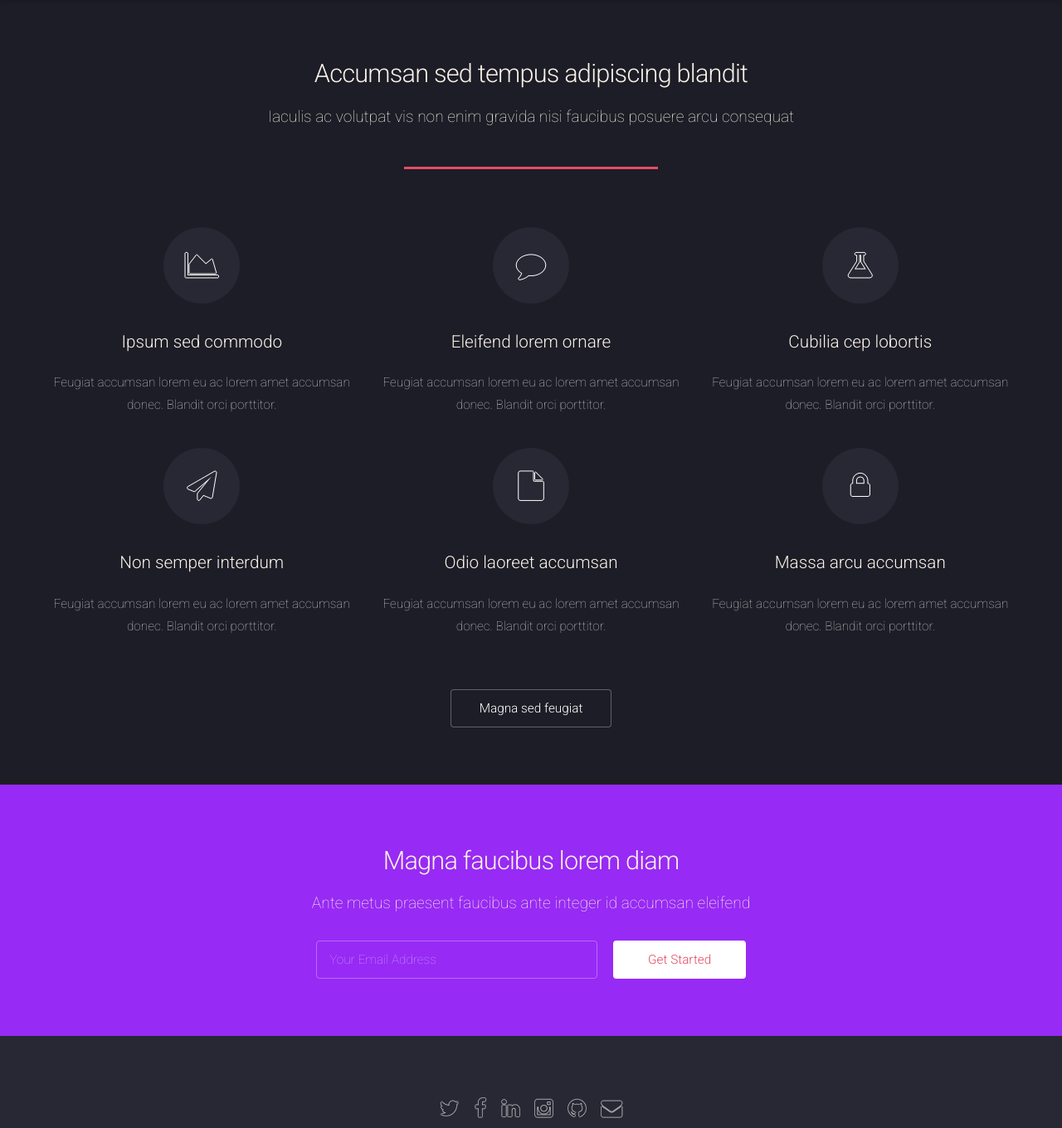
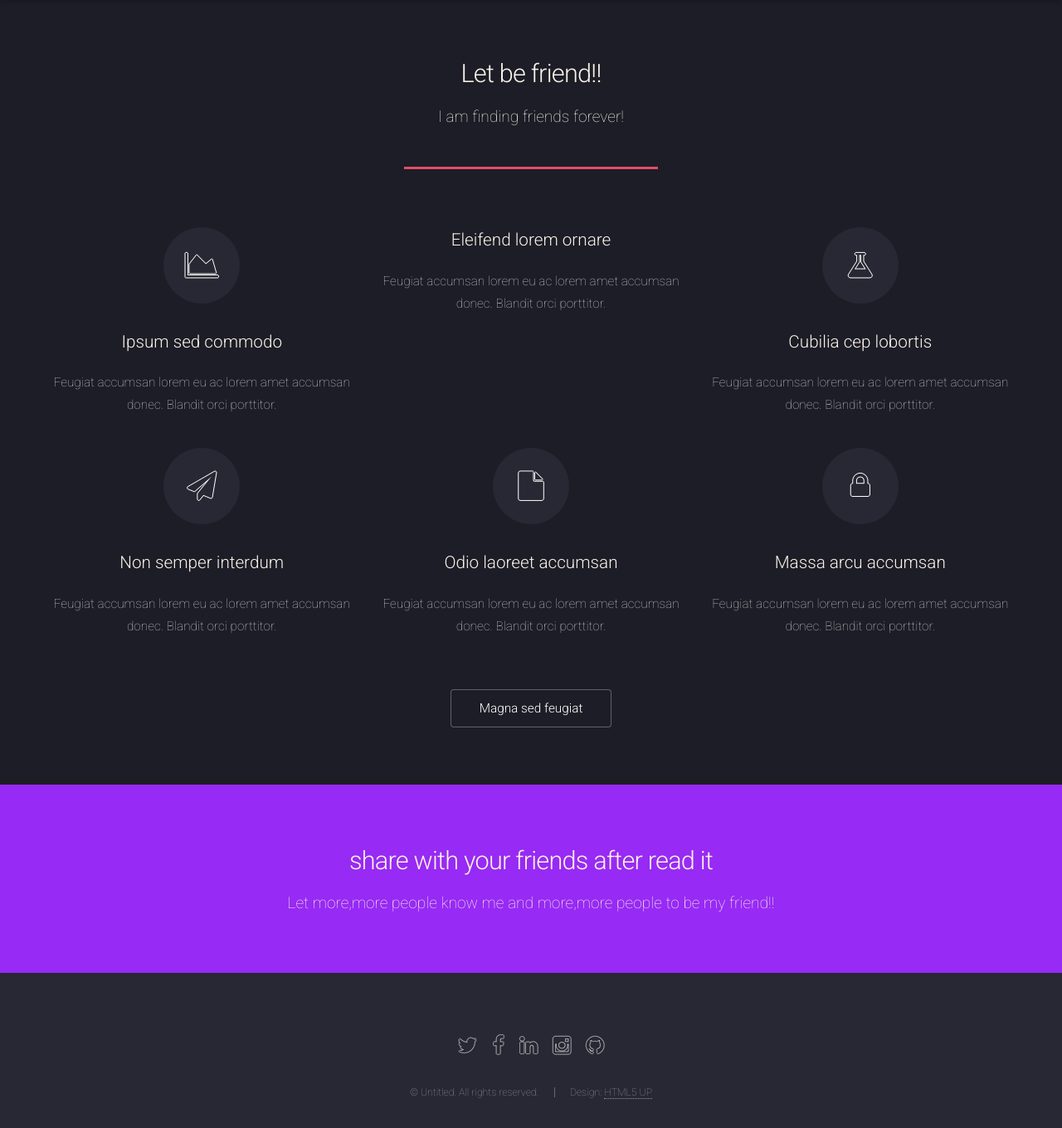
Before and after one commit to chowyiu/chowyiu.github.io, a plain HTML site: page index.html in a window 1280 px wide. Shown: the part 3203-4563 px from the top of the page at 83% size. Drawn offline with Linux system fonts and the light colour scheme.

Commit message:
I change something(2)

```diff
--- a/index.html
+++ b/index.html
@@ -107,8 +107,8 @@
 				<section id="four" class="wrapper style1 special fade-up">
 					<div class="container">
 						<header class="major">
-							<h2>Accumsan sed tempus adipiscing blandit</h2>
-							<p>Iaculis ac volutpat vis non enim gravida nisi faucibus posuere arcu consequat</p>
+							<h2>Let be friend!!</h2>
+							<p>I am finding friends forever!</p>
 						</header>
 						<div class="box alt">
 							<div class="row uniform">
@@ -118,7 +118,7 @@
 									<p>Feugiat accumsan lorem eu ac lorem amet accumsan donec. Blandit orci porttitor.</p>
 								</section>
 								<section class="4u 6u$(medium) 12u$(xsmall)">
-									<span class="icon alt major fa-comment"></span>
+
 									<h3>Eleifend lorem ornare</h3>
 									<p>Feugiat accumsan lorem eu ac lorem amet accumsan donec. Blandit orci porttitor.</p>
 								</section>
@@ -156,27 +156,22 @@
 				<section id="five" class="wrapper style2 special fade">
 					<div class="container">
 						<header>
-							<h2>Magna faucibus lorem diam</h2>
-							<p>Ante metus praesent faucibus ante integer id accumsan eleifend</p>
+							<h2>share with your friends after read it </h2>
+							<p>Let more,more people know me and more,more people to be my friend!!</p>
 						</header>
-						<form method="post" action="#" class="container 50%">
-							<div class="row uniform 50%">
-								<div class="8u 12u$(xsmall)"><input type="email" name="email" id="email" placeholder="Your Email Address" /></div>
-								<div class="4u$ 12u$(xsmall)"><input type="submit" value="Get Started" class="fit special" /></div>
-							</div>
-						</form>
+
 					</div>
 				</section>
 
 			<!-- Footer -->
 				<footer id="footer">
 					<ul class="icons">
-						<li><a href="#" class="icon alt fa-twitter"><span class="label">Twitter</span></a></li>
-						<li><a href="#" class="icon alt fa-facebook"><span class="label">Facebook</span></a></li>
-						<li><a href="#" class="icon alt fa-linkedin"><span class="label">LinkedIn</span></a></li>
-						<li><a href="#" class="icon alt fa-instagram"><span class="label">Instagram</span></a></li>
-						<li><a href="#" class="icon alt fa-github"><span class="label">GitHub</span></a></li>
-						<li><a href="#" class="icon alt fa-envelope"><span class="label">Email</span></a></li>
+						<li><a href="https://twitter.com/?lang=en" class="icon alt fa-twitter"><span class="label">Twitter</span></a></li>
+						<li><a href="https://www.facebook.com/" class="icon alt fa-facebook"><span class="label">Facebook</span></a></li>
+						<li><a href="https://www.linkedin.com/uas/login" class="icon alt fa-linkedin"><span class="label">LinkedIn</span></a></li>
+						<li><a href="https://www.instagram.com/" class="icon alt fa-instagram"><span class="label">Instagram</span></a></li>
+						<li><a href="https://github.com/" class="icon alt fa-github"><span class="label">GitHub</span></a></li>
+
 					</ul>
 					<ul class="copyright">
 						<li>&copy; Untitled. All rights reserved.</li><li>Design: <a href="http://html5up.net">HTML5 UP</a></li>
```
